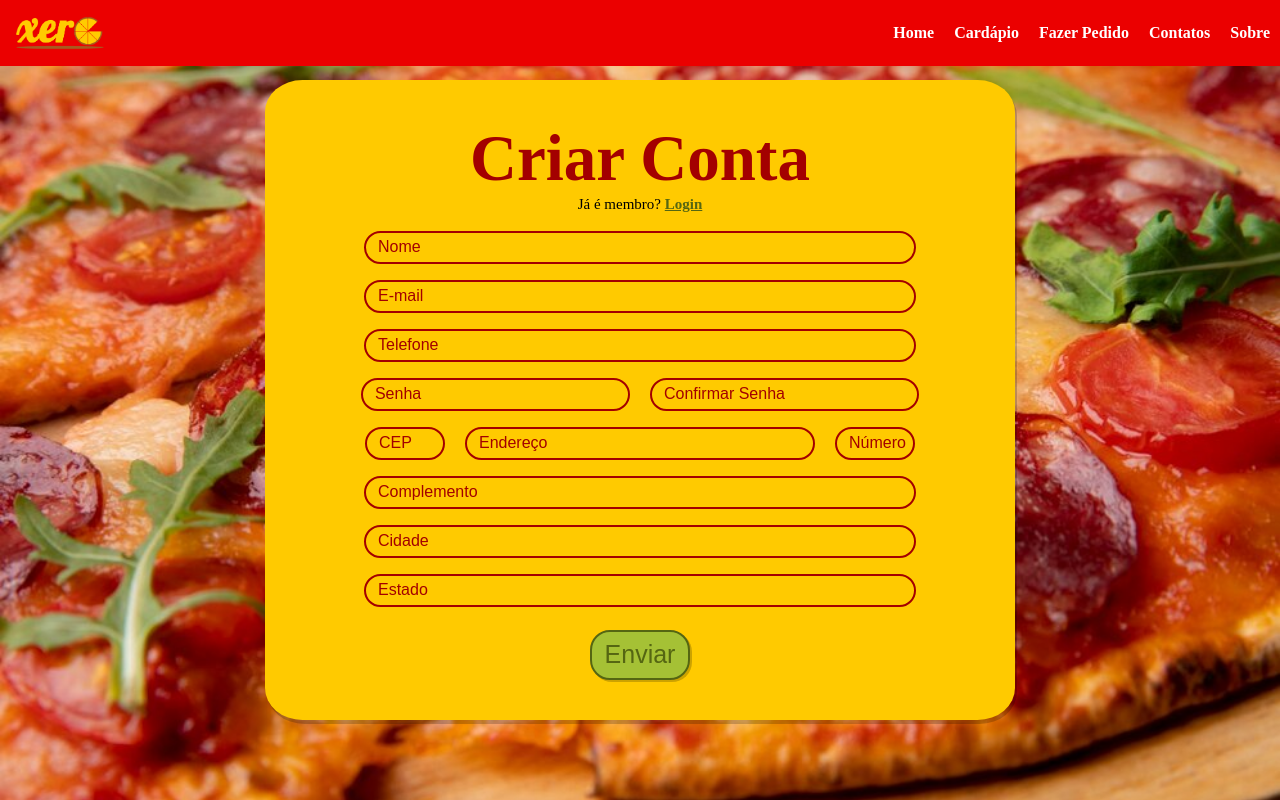
After one commit to Guilherme0308/Projeto-pizzaria, a PHP site: page /cadastro.html in a window 1280 px wide. The commit adds this page. Run offline with PHP 8.4, Linux system fonts and the light colour scheme.

Commit message:
Add files via upload

```diff
--- /dev/null
+++ b/assets/css/cadastro.css
@@ -0,0 +1,83 @@
+@import url(/assets/css/style.css);
+.box{
+    width: 750px;
+    height: 640px;
+    background-color: #ffca00;
+    padding: 30px 30px 30px 30px;
+    border-radius: 5%;
+    position: absolute;
+    top: 50%;
+    left: 50%;
+    transform: translate(-50%, -50%);
+    align-content: center;
+    box-shadow: 2px 4px rgba(0, 0, 0, 0.2);
+}
+
+.box-item input{
+    display: inline-block;
+    border-radius: 20px;
+    border: 2px solid;
+    outline: none;
+    color: #a30000;
+    background-color: transparent;
+    padding: 7px;
+    width: 80%;
+    margin: 8px;
+}
+
+.box-item ::placeholder,
+.box-group ::placeholder,
+.box-pass ::placeholder{
+    color: #a30000;
+    padding: 5px;
+    font-size: 16px;
+}
+
+.box-pass input, .box-group input{
+    border-radius: 20px;
+    border: 2px solid;
+    outline: none;
+    color: #a30000;
+    background-color: transparent;
+    padding: 7px;
+    margin: 8px;
+    width: 39%;
+}
+
+#numero, #cep{
+    width: 80px;
+}
+
+#endereco{
+    width: 350px;
+}
+
+h1{
+    text-align: center;
+    font-size: 65px;
+    color: #a30000;
+}
+
+p{
+    font-size: 15px;
+    color: black;
+    padding-bottom: 10px;
+}
+
+a{
+    font-weight: bold;
+    color: #556612;
+}
+
+.btn{
+    width: 100px;
+    height: 50px;
+    border: 2px solid #556612;
+    border-radius: 20px;
+    font-size: 25px;
+    margin-top: 15px;
+    background-color: #a5c135;
+    color: #556612;
+    cursor: pointer;
+    box-shadow: 2px 2px rgba(0, 0, 0, 0.2);
+}
--- a/assets/css/reset.css
+++ b/assets/css/reset.css
@@ -2,4 +2,14 @@
     margin: 0;
     padding: 0;
     box-sizing: border-box;
+}body{
+
+    background-image: url("/projeto_pizzaria/fundo-pizza2.jpg");
+    background-size: cover;
+    background-repeat: no-repeat;
+    align-content: center;
+    text-align: center;
+    justify-content: center;
+    align-items: center;
+    background-color: rgb(252, 211, 160);
 }
--- a/assets/css/style.css
+++ b/assets/css/style.css
@@ -1,11 +1,7 @@
 @import url(/assets/css/reset.css);
-
-body {
-    background-color: rgb(252, 211, 160);
-}
 header {
     display: flex;
-    justify-content: center;
+    justify-content: space-between;
     align-items: center;
     padding: 10px;
     background-color: #eb0000;
@@ -28,6 +24,11 @@ header ul li a {
     color: white;
     text-decoration: none;
     font-weight: bold;
+}
+header .log{
+color: white;
+font-size: 1.2rem;
+
 }
 
 header ul li a:hover {
--- /dev/null
+++ b/cadastro.html
@@ -0,0 +1,81 @@
+<!DOCTYPE html>
+<html lang="pt-br">
+
+<head>
+    <meta charset="UTF-8">
+    <link rel="stylesheet" href="/assets/css/cadastro.css" />
+    <meta name="viewport" content="width=device-width, initial-scale=1.0">
+    <title>Xero Pizzaria</title>
+
+</head>
+
+<body>
+    <!DOCTYPE html>
+    <html lang="pt-br">
+    <head>
+        <meta charset="UTF-8">
+        <link rel="stylesheet" href="/assets/css/style.css">
+        <meta name="viewport" content="width=device-width, initial-scale=1.0">
+        <title>Xero Pizzaria</title>
+    </head>
+    <body>
+        <header>
+            <img src="/src/img/logo_pizzaria.png" alt="" class="logo">
+            <ul>
+                <li><a href="/index.html">Home</a></li>
+                <li><a href="/cardapio.html">Cardápio</a></li>
+                <li><a href="/fazer_pedido.html">Fazer Pedido</a></li>
+                <li><a href="">Contatos</a></li>
+                <li><a href="">Sobre    </a></li>
+            </ul>
+        </header>
+
+    <div class="box">
+
+        <h1>Criar Conta</h1>
+        <p>Já é membro? <a href="/login.html">Login</a></p>
+
+        <form>
+            <div class="box-item" id="nome">
+                <input type="text" placeholder="Nome" request />
+            </div>
+
+            <div class="box-item" id="email">
+                <input type="email" placeholder="E-mail" request />
+            </div>
+
+            <div class="box-item" id="telefone">
+                <input type="tel" placeholder="Telefone" request />
+            </div>
+
+            <div class="box-pass">
+                <input type="password" id="pass" placeholder="Senha" request />
+                <input type="password" id="pass" placeholder="Confirmar Senha" request />
+            </div>
+
+            <div class="box-group">
+                <input type="text" id="cep" placeholder="CEP" request />
+                <input type="text" id="endereco" placeholder="Endereço" request />
+                <input type="text" id="numero" placeholder="Número" request />
+            </div>
+
+            <div class="box-item" id="complemento">
+                <input type="text" placeholder="Complemento" request />
+            </div>
+
+            <div class="box-item" id="cidade">
+                <input type="text" placeholder="Cidade" request />
+            </div>
+
+            <div class="box-item" id="estado">
+                <input type="text" placeholder="Estado" request />
+            </div>
+
+
+        </form>
+        <button type="submit" class="btn" id="btn">Enviar</button>
+    </div>
+
+</body>
+
+</html>
--- a/cardapio.html
+++ b/cardapio.html
@@ -11,8 +11,8 @@
         <img src="/src/img/logo_pizzaria.png" alt="" class="logo">
         <ul>
             <li><a href="/index.html">Home</a></li>
-            <li><a href="/cardapio.html ">Cardápio</a></li>
-            <li><a href="">Fazer Pedido</a></li>
+            <li><a href="/cardapio.html">Cardápio</a></li>
+            <li><a href="/fazer_pedido.html">Fazer Pedido</a></li>
             <li><a href="">Contatos</a></li>
             <li><a href="">Sobre    </a></li>
         </ul>
--- a/fazer_pedido.html
+++ b/fazer_pedido.html
@@ -17,5 +17,6 @@
             <li><a href="">Sobre    </a></li>
         </ul>
     </header>
+
 </body>
 </html>
--- a/index.html
+++ b/index.html
@@ -16,6 +16,7 @@
             <li><a href="">Contatos</a></li>
             <li><a href="">Sobre    </a></li>
         </ul>
+        <a href="/login.html" class="log">login</a>
     </header>
     <section class="home-banner">
         <img src="/src/img/pizza-5107039_640.jpg" alt="Delicious pizza" class="banner">
```
Also changed, not shown: assets/css/login.css (added, +73 -0 lines), login.html (added, +41 -0 lines), projeto_pizzaria/fundo-peperoni.jpg (added), projeto_pizzaria/fundo-pizza1.jpg (added), projeto_pizzaria/fundo-pizza2.jpg (added), projeto_pizzaria/fundo-pizza3.jpg (added).
